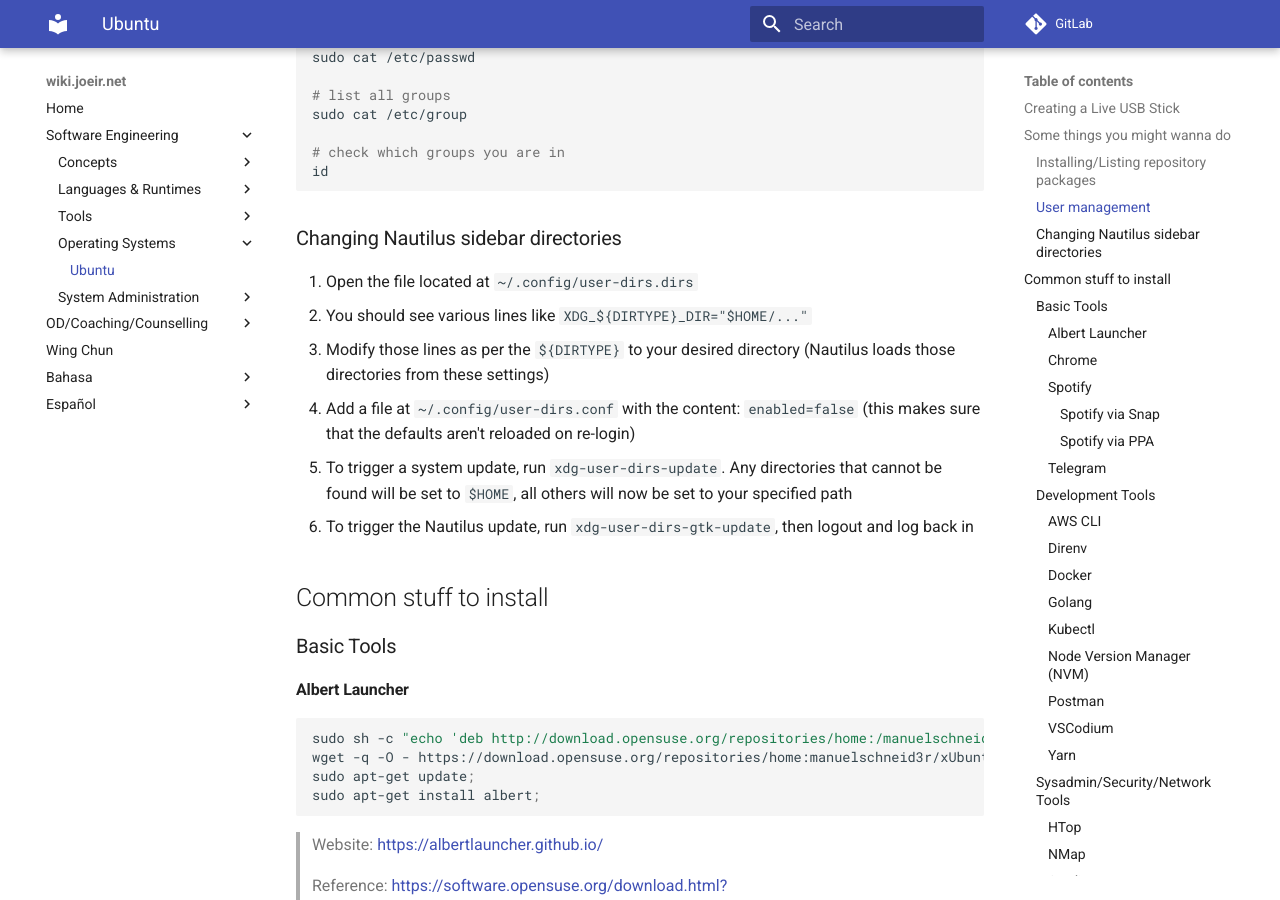
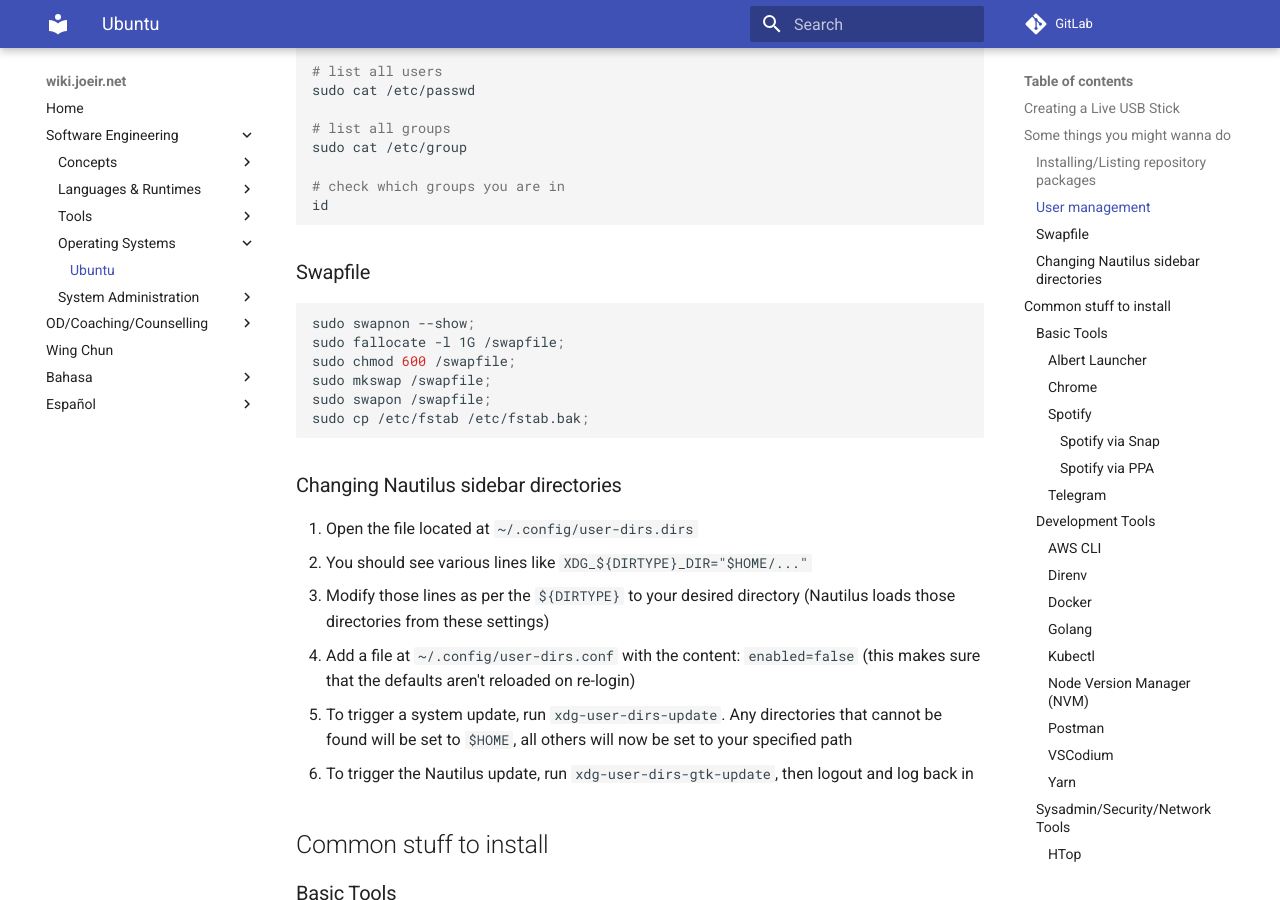
Before and after one commit to zephinzer/wiki.joeir.net, an MkDocs documentation site: the page built from docs/software-engineering/os/ubuntu.md, in a window 1280 px wide and 900 px high, scrolled down 2297 px. Built offline with MkDocs 1.6.1 and Material for MkDocs 9.7.7, drawn with Linux system fonts in a browser that asks for light colours; comment, search, counter and statistics services are not loaded; some of the changed text lies outside the part shown.

Commit message:
added swapfile info for ubuntu

````diff
--- a/docs/software-engineering/os/ubuntu.md
+++ b/docs/software-engineering/os/ubuntu.md
@@ -5,6 +5,7 @@
   - [Some things you might wanna do](#some-things-you-might-wanna-do)
     - [Installing/Listing repository packages](#installinglisting-repository-packages)
     - [User management](#user-management)
+    - [Swapfile](#swapfile)
     - [Changing Nautilus sidebar directories](#changing-nautilus-sidebar-directories)
   - [Common stuff to install](#common-stuff-to-install)
     - [Basic Tools](#basic-tools)
@@ -95,6 +96,17 @@
 
 # check which groups you are in
 id
+```
+
+### Swapfile
+
+```sh
+sudo swapnon --show;
+sudo fallocate -l 1G /swapfile;
+sudo chmod 600 /swapfile;
+sudo mkswap /swapfile;
+sudo swapon /swapfile;
+sudo cp /etc/fstab /etc/fstab.bak;
 ```
 
 ### Changing Nautilus sidebar directories
````
Also changed, not shown: other parts of docs/software-engineering/os/ubuntu.md (+2 -0 lines).
